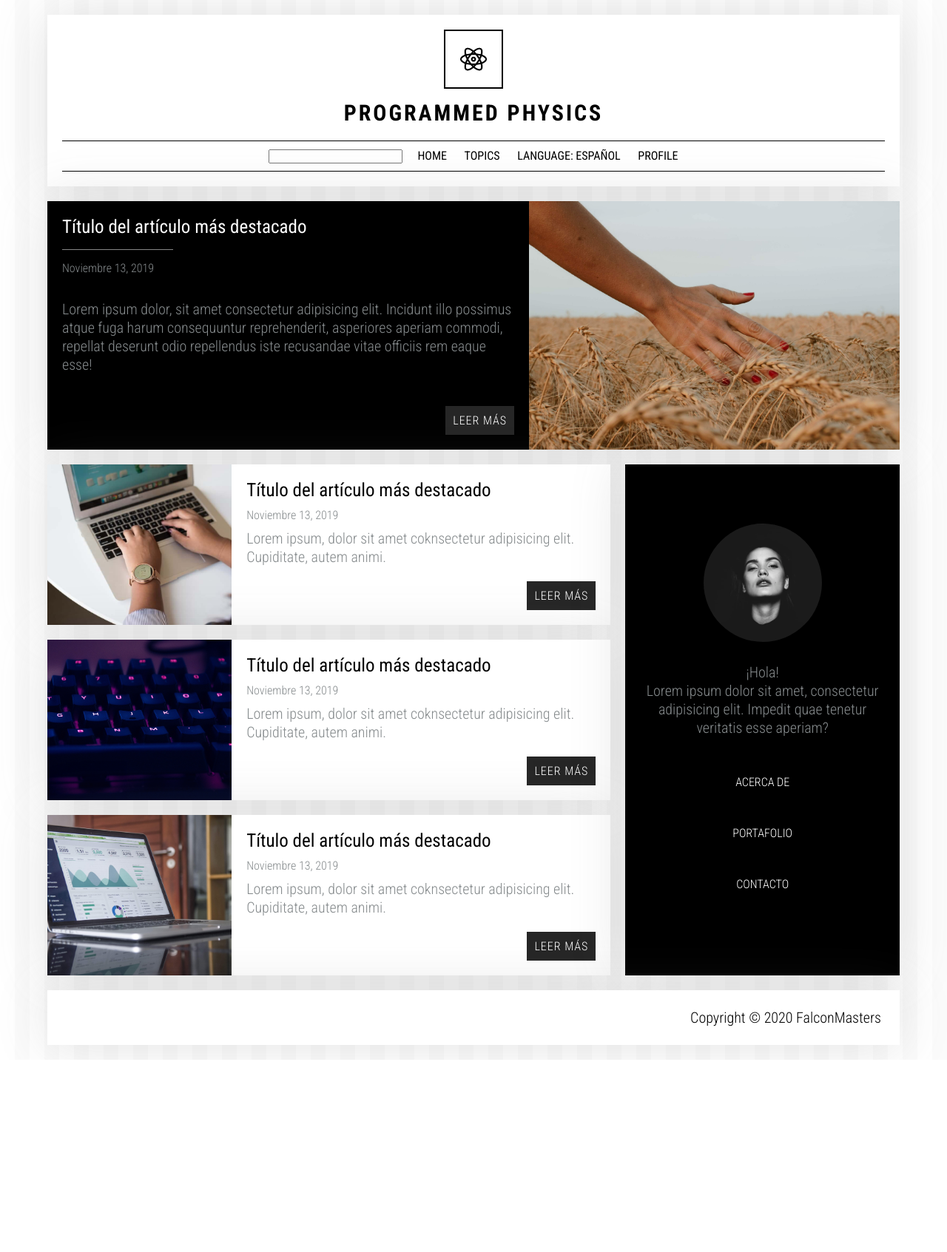
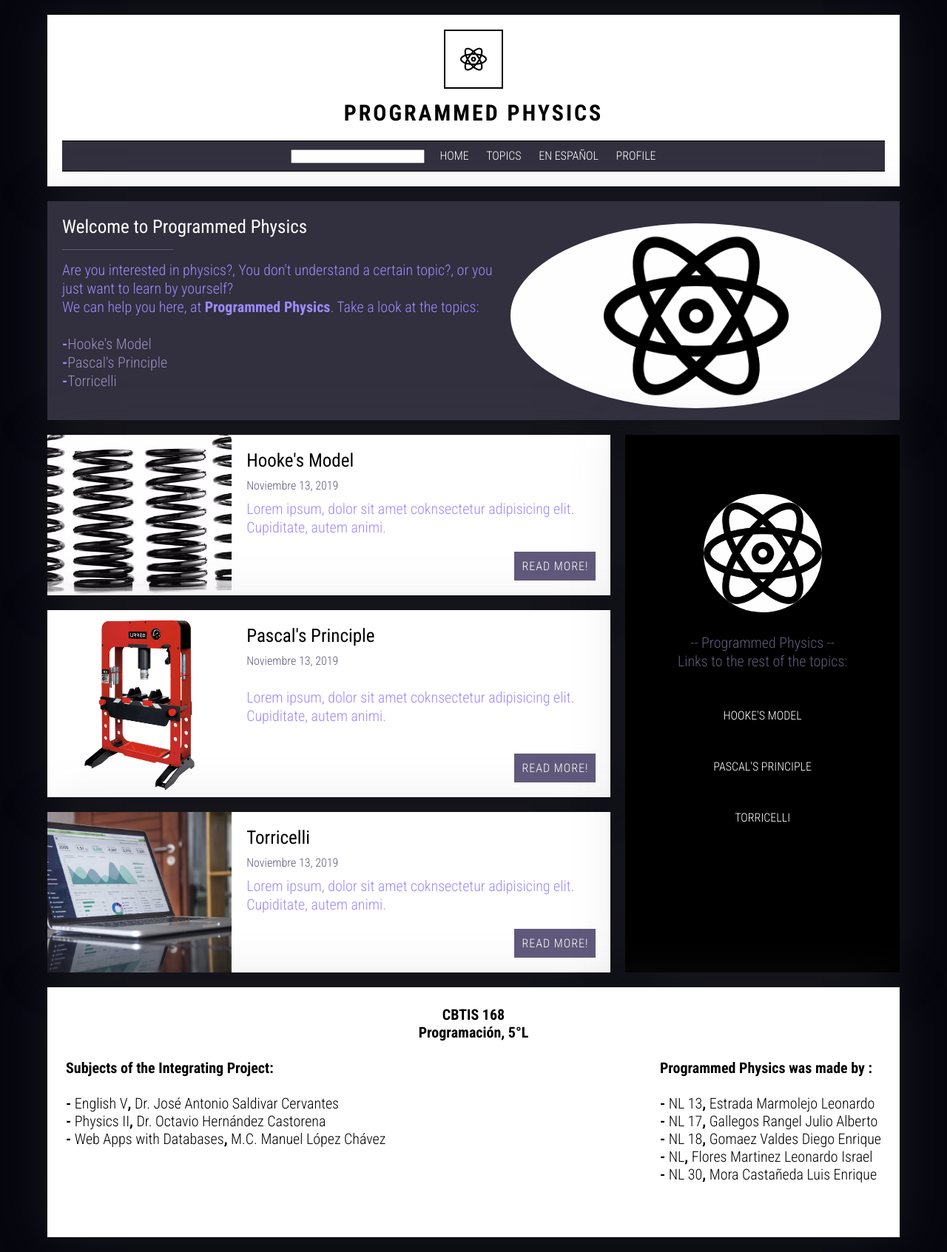
Before and after one commit to Filadelfio18/ProyectoIntegrador, a PHP site: page /indexEn.html in a window 1280 px wide. Shown: the whole page at 74% size. Before the commit the page ends 1433 px from the top, so only its background shows below. Run offline with PHP 8.4, Linux system fonts and the light colour scheme.

Commit message:
Add files via upload

```diff
--- a/Proyecto Integrador/css/estilos.css
+++ b/Proyecto Integrador/css/estilos.css
@@ -1,13 +1,21 @@
+
+  	.color1 {color: #06060e;}
+	.color2 {color: #322f3e;}
+	.color3 {color: #61597b;}
+	.color4 {color: #9b8fbe;}
+	.color5 {color: #d9c6e8;}
+
 * {
 	margin: 0;
 	padding: 0;
 	box-sizing: border-box;
+
 }
 
 body {
 	font-family: 'Roboto Condensed', sans-serif;
 	font-weight: 300;
-	background-image: repeating-linear-gradient(90deg, #fff, #fff 20px, #fbfbfb 20px, #fbfbfb 40px);
+	background-color: #06060e;;
 }
 
 img {
@@ -72,6 +80,7 @@ a {
 	margin-bottom: 15px;
 }
 .menu {
+	background-color: #322f3e;
 	border-top: 1px solid #000;
 	border-bottom: 1px solid #000;
 	display: flex;
@@ -82,21 +91,22 @@ a {
 
 .menu ul li a{
 	padding: 10px;
-	color: #000;
+	color: #fff;
+	background-color: #322f3e;
 	display: inline-block;
 	text-decoration: none;
 	text-transform: uppercase;
-	font-weight: 400;
+	font-weight: lighter;
 	width: 100%;
 	text-align: center;
 	transition: 0.4s ease all;
 	font-size: 16px;
 }
 .menu ul li{
+	background-color: #322f3e;
 	text-align: right;
 	list-style:none;
 	display: inline-block;
-	column-span: ;
 }
 
 .menu-icon{
@@ -104,7 +114,7 @@ a {
 }
 
 .menu ul li a:hover {
-	background: #EC3;
+	background: #9b8fbe;
 	color: #000;
 }
 
@@ -146,7 +156,7 @@ span{
 
 .articulo .fecha {
 	font-size: 16px;
-	color: #868b8d;
+	color: #61597b;
 	margin-bottom: 10px;
 }
 
@@ -155,14 +165,14 @@ span{
 	line-height: 25px;
 	font-weight: 300;
 	margin-bottom: 20px;
-	color: #868b8d;
+	color: #9b8bfe;
 }
 
 /* ---------- Articulo Destacado ----------*/
 .articulo.destacado {
 	grid-area: destacado;
 	color: white;
-	background-color: #000;
+	background-color: #322f3e;
 	box-shadow: 0px 0px 70px rgba(102, 102, 102, 0.2);
 
 	display: grid;
@@ -188,7 +198,7 @@ span{
 	content: '';
 	margin: 0.625em 0;
 	display: block;
-	background-color: #868686;
+	background-color: #61597b;
 	width: 6em;
 	height: 1px;
 }
@@ -198,7 +208,7 @@ span{
 	cursor: pointer;
 	display: inline-block;
 	padding: 0.625em;
-	background-color: #262626;
+	background-color: #61597b;
 	font-size: 1em;
 	text-transform: uppercase;
 	letter-spacing: 1px;
@@ -206,7 +216,7 @@ span{
 }
 
 .btn-link:hover {
-	background: #000;
+	background: #322f3e;
 	text-decoration: none;
 }
 
@@ -225,7 +235,7 @@ span{
 	min-height: 100px;
 	grid-area: aside;
 	background: #000;
-	color: #868b8d;
+	color: #61597b;
 	box-shadow: 0px 0px 70px rgba(102, 102, 102, 0.2);
 }
 
@@ -245,7 +255,7 @@ span{
 .sidebar .menu {
 	width: 100%;
 	display: inline-block;
-	background: #ccc;
+	background: #d9c6e8;
 }
 
 .sidebar .menu a {
@@ -258,7 +268,7 @@ span{
 }
 
 .sidebar .menu a:hover {
-	background: #262626;
+	background: #322f3e;
 }
 
 /*---------- FOOTER ----------*/
@@ -267,7 +277,7 @@ span{
 	font-size: 20px;
 	grid-area: footer;
 	padding: 25px;
-	text-align: right;
+	text-align: center;
 	box-shadow: 0px 0px 70px rgba(102, 102, 102, 0.2);
 }
 
--- a/Proyecto Integrador/indexEn.html
+++ b/Proyecto Integrador/indexEn.html
@@ -5,8 +5,9 @@
 		<meta name="viewport" content="width=device-width, initial-scale=1.0" />
 		<meta http-equiv="X-UA-Compatible" content="ie=edge" />
 		<link href="https://fonts.googleapis.com/css?family=Roboto+Condensed:300,400,700&display=swap" rel="stylesheet"/>
+		<link rel="shortcut icon" href="img/logo.png">
 		<link rel="stylesheet" href="./css/estilos.css" />
-		<title>Proyecto Integrador</title>
+		<title>Integrating Project</title>
 	</head>
 	<body>
 		<div class="contenedor">
@@ -19,11 +20,11 @@
 				<nav class="menu">
 
 				<ul>
-					<li><input type="text" name="" style="margin: 10px; height: 70%; display: block;">
-					<li><a href="indexEn.html">Home</a></li>
-					<li><a href="#">Topics</a></li>
-					<li><a href="index.html">Language: Español</a></li>
-					<li><a href="#">Profile</a></li>
+					<li><input type="text" name="" style="margin: 10px; display: block;">
+					<li><a href="indexEn.html">   Home   </a></li>
+					<li><a href="#">   Topics  </a></li>
+					<li><a href="index.html">  En español </a></li>
+					<li><a href="#">   Profile   </a></li>
 				</ul>
 				</nav>
 			</header>
@@ -31,19 +32,23 @@
 			<article class="articulo destacado">
 				<div class="contenedor-texto">
 					<div>
-						<h2 class="titulo"><a href="#">Título del artículo más destacado</a></h2>
+						<h2 class="titulo"><a href="#">Welcome to Programmed Physics</a></h2>
 						<p class="fecha">
-							<time>Noviembre 13, 2019</time>
+							<time></time>
 						</p>
 					</div>
 					<p class="extracto">
-						Lorem ipsum dolor, sit amet consectetur adipisicing elit. Incidunt illo possimus atque fuga harum consequuntur reprehenderit, asperiores aperiam commodi, repellat deserunt odio repellendus iste recusandae vitae officiis rem eaque esse!
+						Are you interested in physics?, You don't understand a certain topic?, or you just want to learn by yourself?<br>
+						We can help you here, at <b>Programmed Physics</b>. Take a look at the topics:<br>
+						<br>
+								<b>-</b><a href="#" style="color: #9b8fbe;">Hooke's Model</a><br>
+								<b>-</b><a href="#" style="color: #9b8fbe;">Pascal's Principle</a><br>
+								<b>-</b><a href="#" style="color: #9b8fbe;">Torricelli</a><br>
 					</p>
-					<a href="#" class="btn-link">Leer más</a>
 				</div>
 				<div class="contenedor-thumbnail">
 					<a href="#">
-						<img src="./img/img-01.jpg" alt="" />
+						<img src="./img/logo.png" alt="" style="border-radius: 50%; height: 250px; margin-top: 30px; margin-left: -25px; background-color: #FEFEFE; object-fit:scale-down;">
 					</a>
 				</div>
 			</article>
@@ -51,12 +56,12 @@
 			<main class="contenido">
 				<article class="articulo">
 					<div class="contenedor-thumbnail">
-						<a href="#"><img src="./img/img-02.jpg" alt="" /></a>
+						<a href="#"><img src="./img/resorte.jpg" alt="" style="border-radius: 3%;" ></a>
 					</div>
 					<div class="contenedor-texto">
 						<div>
 							<h2 class="titulo">
-								<a href="#">Título del artículo más destacado</a>
+								<a href="#">Hooke's Model</a>
 							</h2>
 							<p class="fecha">
 								<time>Noviembre 13, 2019</time>
@@ -66,18 +71,18 @@
 							Lorem ipsum, dolor sit amet coknsectetur
 							adipisicing elit. Cupiditate, autem animi.
 						</p>
-						<a href="#" class="btn-link">Leer más</a>
+						<a href="#" class="btn-link">Read more!</a>
 					</div>
 				</article>
 
 				<article class="articulo">
 					<div class="contenedor-thumbnail">
-						<a href="#"><img src="./img/img-03.jpg" alt="" /></a>
+						<a href="#"><img src="./img/prensaHidraulica.jpg" alt="" /></a>
 					</div>
 					<div class="contenedor-texto">
 						<div>
 							<h2 class="titulo">
-								<a href="#">Título del artículo más destacado</a>
+								<a href="#">Pascal's Principle</a>
 							</h2>
 							<p class="fecha">
 								<time>Noviembre 13, 2019</time>
@@ -87,7 +92,7 @@
 							Lorem ipsum, dolor sit amet coknsectetur
 							adipisicing elit. Cupiditate, autem animi.
 						</p>
-						<a href="#" class="btn-link">Leer más</a>
+						<a href="#" class="btn-link">Read more!</a>
 					</div>
 				</article>
 
@@ -98,7 +103,7 @@
 					<div class="contenedor-texto">
 						<div>
 							<h2 class="titulo">
-								<a href="#">Título del artículo más destacado</a>
+								<a href="#">Torricelli</a>
 							</h2>
 							<p class="fecha">
 								<time>Noviembre 13, 2019</time>
@@ -108,32 +113,49 @@
 							Lorem ipsum, dolor sit amet coknsectetur
 							adipisicing elit. Cupiditate, autem animi.
 						</p>
-						<a href="#" class="btn-link">Leer más</a>
+						<a href="#" class="btn-link">Read more!</a>
 					</div>
 				</article>
 			</main>
 
 			<aside class="sidebar">
 				<div class="acerca-de">
-					<img src="./img/foto.jpg" class="img-perfil" alt="" />
+					<img src="./img/logo.png" class="img-perfil" alt="" style="background-color: #FEFEFE; object-fit:scale-down;">
 
 					<div class="bio">
-						<p class="titulo">¡Hola!</p>
+						<p class="titulo"> -- Programmed Physics -- </p>
 						<p>
-							Lorem ipsum dolor sit amet, consectetur adipisicing elit.
-							Impedit quae tenetur veritatis esse aperiam?
+							Links to the rest of the topics:
 						</p>
 					</div>
 				</div>
 				<nav class="menu">
-					<a href="#">Acerca de</a>
-					<a href="#">Portafolio</a>
-					<a href="#">Contacto</a>
+					<a href="#">Hooke's Model</a>
+					<a href="#">Pascal's Principle</a>
+					<a href="#">Torricelli</a>
 				</nav>
 			</aside>
 
 			<footer class="footer">
-				<p>Copyright © 2020 FalconMasters</p>
+
+				<p style="font-weight: bold;">CBTIS 168<br>
+					Programación, 5°L</p><br>
+				<p style="font-weight: lighter;float: left; text-align: left;"><b>Subjects of the Integrating Project:</b><br><br>
+					<b> - </b>English V<b>,</b> Dr. José Antonio Saldivar Cervantes<br>
+					<b> - </b>Physics II<b>,</b> Dr. Octavio Hernández Castorena<br>
+					<b> - </b>Web Apps with Databases<b>,</b> M.C. Manuel López Chávez<br>
+				</p>
+				<p></p>
+				<p style="font-weight: lighter;float: right; text-align: left;"><b>Programmed Physics was made by :</b><br><br>
+					<b> - </b>NL 13<b>,</b> Estrada Marmolejo Leonardo<br>
+					<b> - </b>NL 17<b>,</b> Gallegos Rangel Julio Alberto<br>
+					<b> - </b>NL 18<b>,</b> Gomaez Valdes Diego Enrique<br>
+					<b> - </b>NL<b>,</b> Flores Martinez Leonardo Israel<br>
+					<b> - </b>NL 30<b>,</b> Mora Castañeda Luis Enrique<br>
+					<br><br>
+				</p>
+
+
 			</footer>
 		</div>
 		<script src="https://code.jquery.com/jquery-3.6.0.min.js"></script>
```
Also changed, not shown: Proyecto Integrador/index.html (+24 -7 lines).
